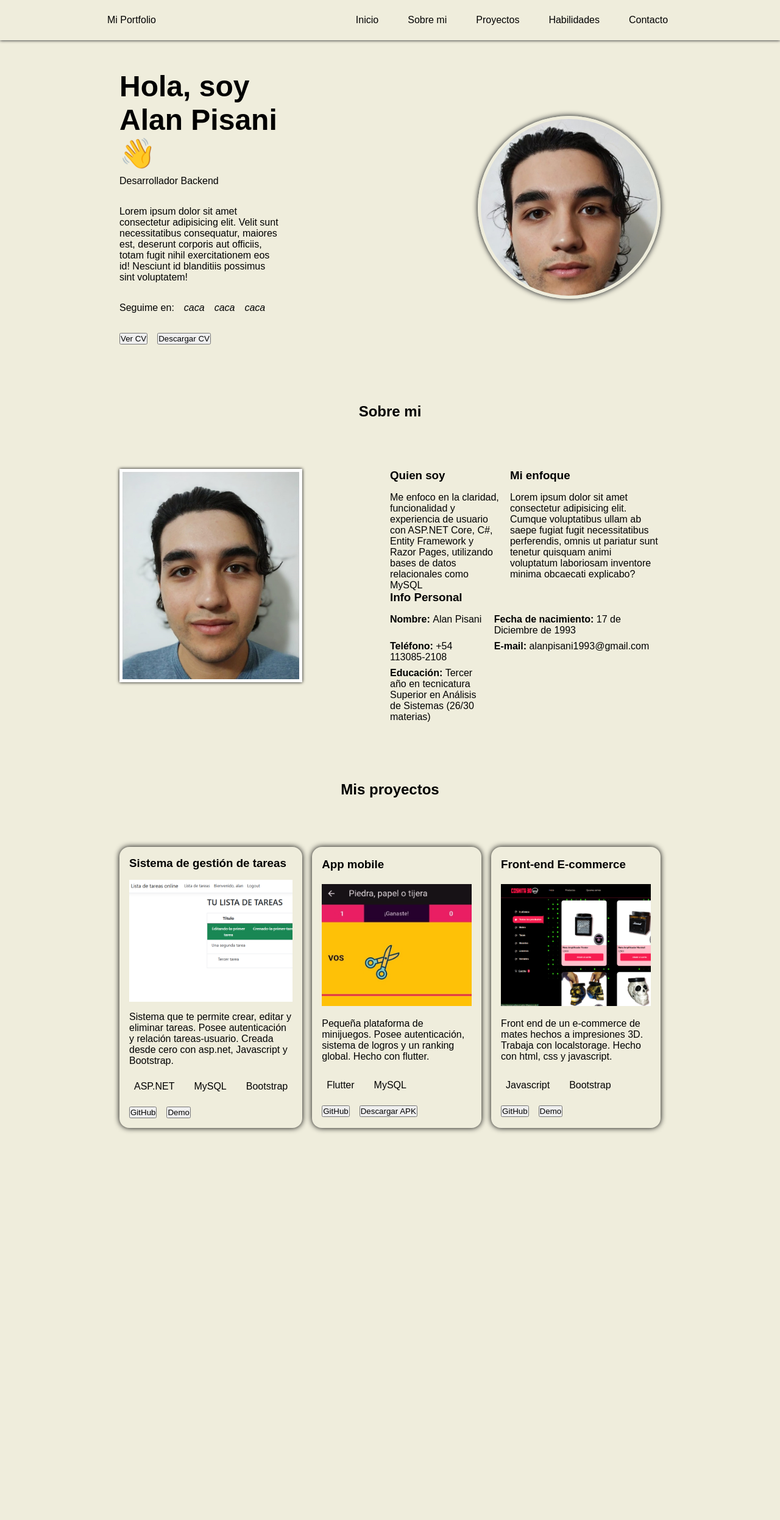
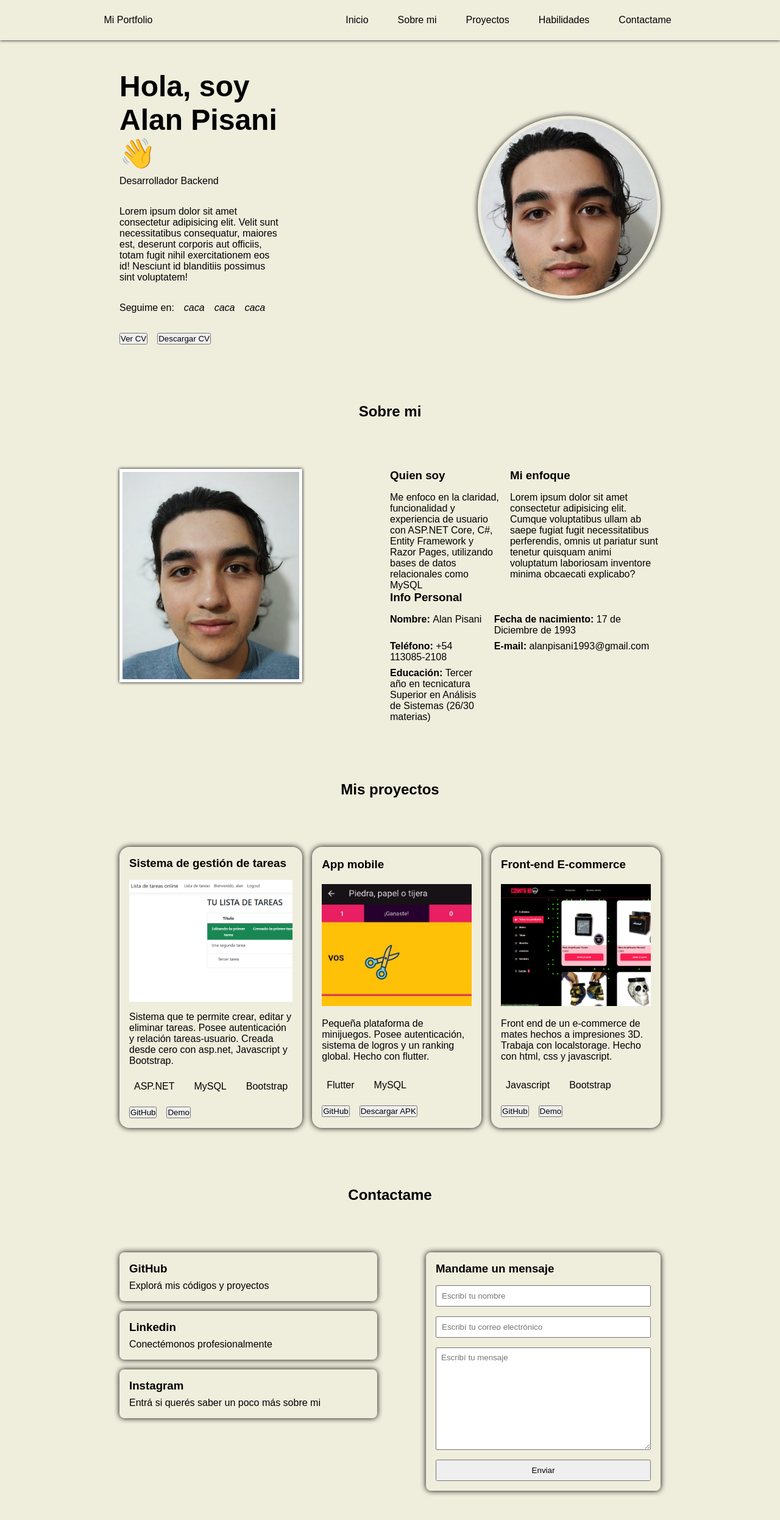
Before and after one commit to alanpisani/portfolio-final, a PHP site: page / in a window 1280 px wide. Shown: the whole page at 61% size. Before the commit the page ends 1857 px from the top, so only its background shows below. Run offline with PHP 8.4, Linux system fonts and the light colour scheme.

Commit message:
Contact me estructurado

```diff
--- a/css/style.css
+++ b/css/style.css
@@ -230,3 +230,69 @@ h2{
     display: flex;
     gap:1rem;
 }
+
+/***CONTACT ME***/
+
+.contact-me{
+    display: flex;
+    justify-content: center;
+    padding:3rem;
+}
+
+.contact-me-container{
+    display: flex;
+    align-items: center;
+    flex-direction: column;
+    align-items: center;
+    justify-content: space-between;
+    width:75%;
+}
+
+.contact-me-division{
+    display: flex;
+    justify-content: space-between;
+    gap:5rem;
+    width:100%;
+}
+
+.contact-me-socials{
+    display: flex;
+    flex-direction: column;
+    gap:1rem;
+    width:50%;
+}
+
+.contact-me-social-item{
+    border-radius: .5rem;
+    box-shadow: 0 0 10px black;
+    display:flex;
+    padding:1rem;
+}
+
+.social-item-details{
+    display: flex;
+    flex-direction: column;
+    gap:0.5rem;
+}
+
+.contact-me-form{
+    border-radius: .5rem;
+    box-shadow: 0 0 10px black;
+    display:flex; flex-direction: column;
+    flex:1;
+    gap:1rem;
+    padding:1rem;
+}
+
+.contact-me-form form{
+    display: flex; flex-direction: column;
+    gap:1rem;
+}
+
+input, textarea{
+    padding:.5rem;
+}
+
+.contact-me-form button{
+    padding: .5rem 1rem;
+}
--- a/index.html
+++ b/index.html
@@ -19,7 +19,7 @@
                     <li>Sobre mi</li>
                     <li>Proyectos</li>
                     <li>Habilidades</li>
-                    <li>Contacto</li>
+                    <li>Contactame</li>
                 </div>
             </ul>
         </nav>
@@ -153,6 +153,56 @@
                 </div>
             </div>
         </section>
+        <!-- <section class="skills">
+            <div class="skill-container">
+
+            </div>
+        </section> -->
+        <section class="contact-me">
+            <div class="contact-me-container">
+                <h2>Contactame</h2>
+                <div class="contact-me-division">
+                    <div class="contact-me-socials">
+                        <div class="contact-me-social-item">
+                            <div class="social-item-icon-container">
+                                <i></i>
+                            </div>
+                            <div class="social-item-details">
+                                <h3>GitHub</h3>
+                                <p>Explorá mis códigos y proyectos</p>
+                            </div>
+                        </div>
+                        <div class="contact-me-social-item">
+                            <div class="social-item-icon-container">
+                                <i></i>
+                            </div>
+                            <div class="social-item-details">
+                                <h3>Linkedin</h3>
+                                <p>Conectémonos profesionalmente</p>
+                            </div>
+                        </div>
+                        <div class="contact-me-social-item">
+                            <div class="social-item-icon-container">
+                                <i></i>
+                            </div>
+                            <div class="social-item-details">
+                                <h3>Instagram</h3>
+                                <p>Entrá si querés saber un poco más sobre mi</p>
+                            </div>
+                        </div>
+                    </div>
+                    <div class="contact-me-form">
+                        <H3>Mandame un mensaje</H3>
+                        <form method="POST">
+                            <input type="text" placeholder="Escribí tu nombre">
+                            <input type="text" placeholder="Escribí tu correo electrónico">
+                            <textarea name="" id="" placeholder="Escribí tu mensaje" cols="40" rows="10"></textarea>
+                            <button type="submit">Enviar</button>
+                        </form>
+                    </div>
+                </div>
+            </div>
+        </section>
     </main>
 </body>
 </html>
```
